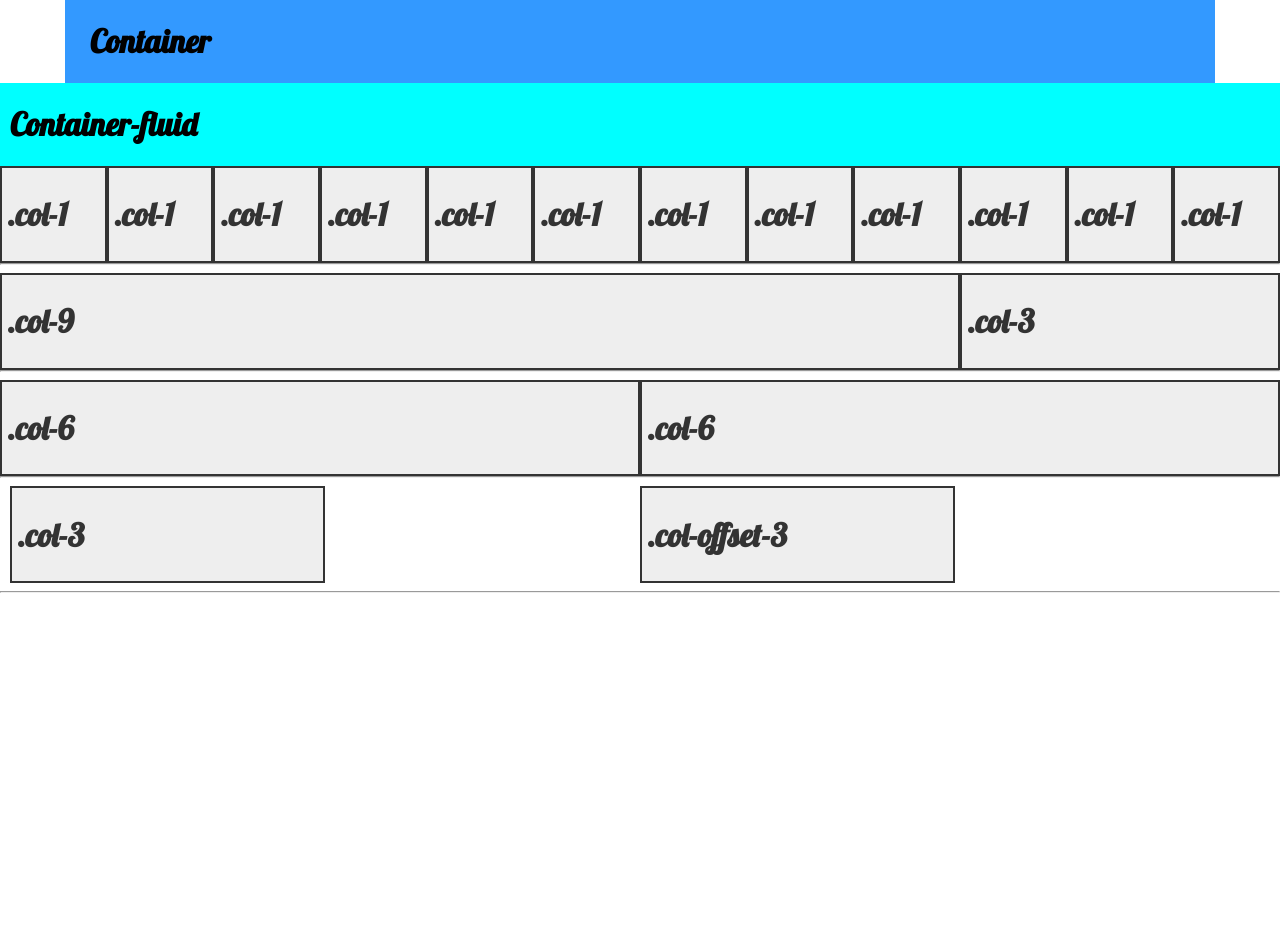
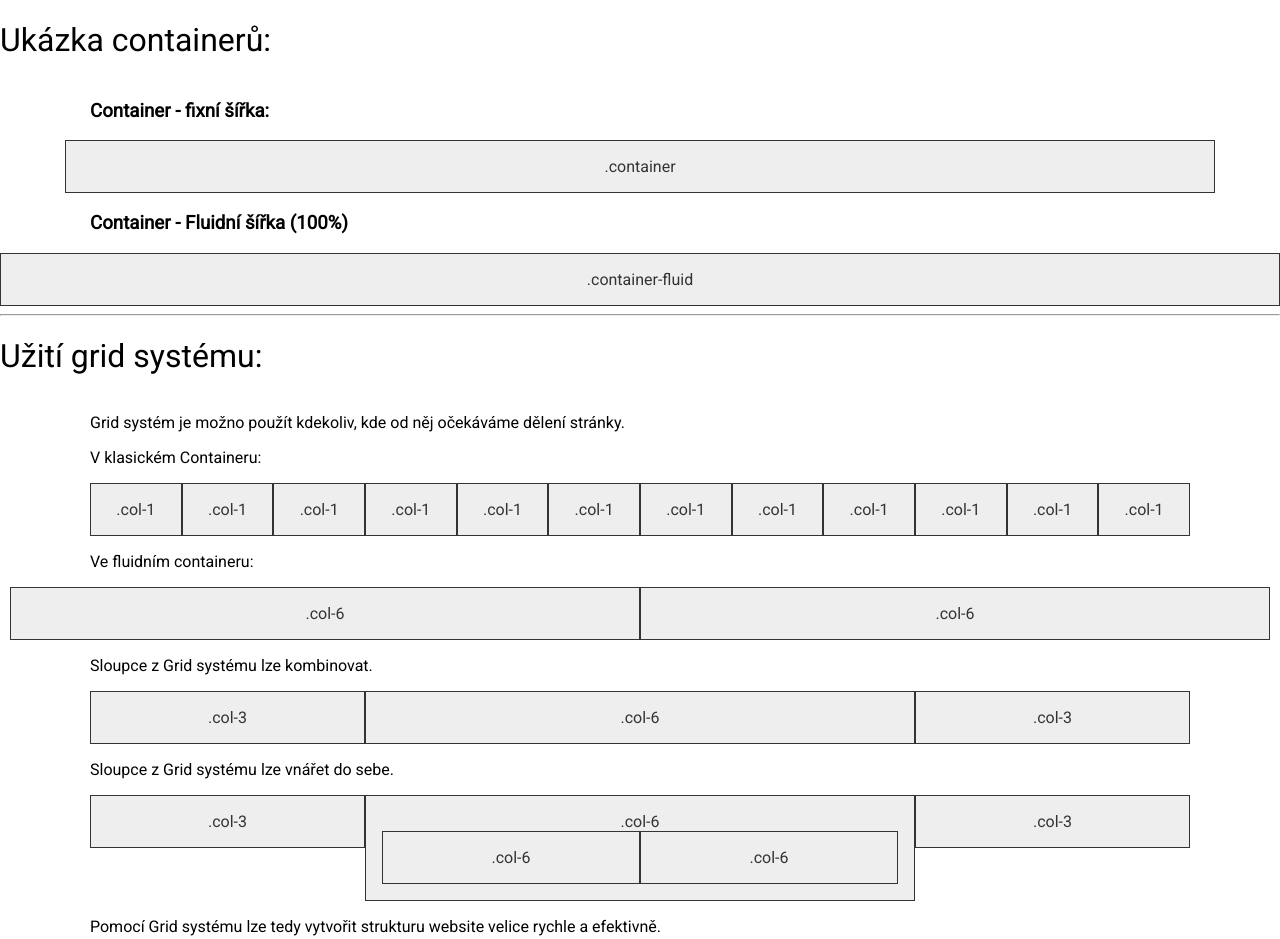
Before and after one commit to Prroky/ro-n-kov-pr-ce, a plain HTML site: page Vlastní framework/index.html in a window 1280 px wide. Shown: the top 939 px of the page. Before the commit the page ends 800 px from the top, so only its background shows below. Drawn offline with Linux system fonts and the light colour scheme.

Commit message:
Oprava Containeru, úprava Dema
opravená maximální šířka containeru - 100%, jelikož je jej možné použít
v rámci sloupce. Dále napsán koncept dema, kterého by jsi se měl držet a
pokračovat v tomto konceptu.

```diff
--- a/Vlastní framework/css/demo.css
+++ b/Vlastní framework/css/demo.css
@@ -1,34 +1,16 @@
 .col-example {
   background: #EEE;
   color: #333;
-  border: 2px solid #333;
-  padding: 5px;
-  box-sizing: border-box; /* pokud už to tam teda nemáš */
+  border: 1px solid #333;
+  text-align: center;
+  padding: 16px;
 }
 
-.container-example{
-  padding-right: 25px;
-  padding-left: 25px;
-  margin-right: auto;
-  margin-left: auto;
-  float:none;
-  overflow: auto;
-  width: 1150px;
-  box-sizing: border-box;
-  -moz-box-sizing: border-box;
-  background: rgb(51,153,255);
+h1 {
+  font-weight: 300;
 }
 
-.container-fluid-example{
-  padding-right: 10px;
-  padding-left: 10px;
-  margin-right: auto;
-  margin-left: auto;
-  overflow: auto;
-  float:none;
-  width: 100%;
-  box-sizing: border-box;
-  -moz-box-sizing: border-box;
-  background: rgb(0,255,255);
-
+.clearfix {
+  float: none;
+  clear: both;
 }
--- a/Vlastní framework/css/framework.css
+++ b/Vlastní framework/css/framework.css
@@ -1,12 +1,8 @@
-@import url(https://fonts.googleapis.com/css?family=Lobster);
-
-html{
-  font-Arial, sans-serif,
-
-}
+@import url(https://fonts.googleapis.com/css?family=Roboto&subset=latin,latin-ext);
 
 body{
   margin: 0;
+  font-family: 'Roboto', sans-serif;
 }
 
 nav,
@@ -30,9 +26,7 @@ strong {
 }
 h1 {
   margin: .67em 0;
-  font-size: 32px;
-  font-family: 'Lobster', cursive;
-
+  font-size: 2em;
 }
 img {
   border: 0;
@@ -86,6 +80,7 @@ td,th {
   float:none;
   overflow: auto;
   width: 1150px;
+  max-width: 100%;
   box-sizing: border-box;
   -moz-box-sizing: border-box;
   }
@@ -306,17 +301,3 @@ right: 16.66666667%;
 .col-offset-0 {
   margin-left: 0;
 }
-
-
-.label-info {
-
-}
-.label-success {
-
-}
-.label-warning {
-
-}
-.label-error {
-
-}
--- a/Vlastní framework/index.html
+++ b/Vlastní framework/index.html
@@ -15,90 +15,91 @@
 
   </head>
   <body>
- <div class="container-example">
-  <h1>Container</h1>
- </div>
 
- <div class="container-fluid-example">
-  <h1>Container-fluid</h1>
- </div>
-
- <div class="col-1 col-example">
-  <h1>.col-1</h1>
- </div>
- <div class="col-1 col-example">
-  <h1>.col-1</h1>
- </div>
- <div class="col-1 col-example">
-  <h1>.col-1</h1>
- </div>
- <div class="col-1 col-example">
-  <h1>.col-1</h1>
- </div>
- <div class="col-1 col-example">
-  <h1>.col-1</h1>
- </div>
- <div class="col-1 col-example">
-  <h1>.col-1</h1>
- </div>
- <div class="col-1 col-example">
-  <h1>.col-1</h1>
- </div>
- <div class="col-1 col-example">
-  <h1>.col-1</h1>
- </div>
- <div class="col-1 col-example">
-  <h1>.col-1</h1>
- </div>
- <div class="col-1 col-example">
-  <h1>.col-1</h1>
- </div>
- <div class="col-1 col-example">
-  <h1>.col-1</h1>
- </div>
- <div class="col-1 col-example">
-  <h1>.col-1</h1>
- </div>
-
+ <section>
+  <h1>Ukázka containerů:</h1>
+   <div class='container'>
+   <h3>Container - fixní šířka:</h3>
+   </div>
+   <div class="container col-example">.container</div>
+   <div class='container'><h3>Container - Fluidní šířka (100%)</h3></div>
+   <div class="container-fluid col-example">.container-fluid</div>
+ </section>
  <hr>
 
-    <div class="col-9 col-example">
-    <h1>.col-9</h1>
+ <section>
+   <h1>Užití grid systému:</h1>
+   <div class='container'>
+     <p>Grid systém je možno použít kdekoliv, kde od něj očekáváme dělení stránky.</p>
+     <p>V klasickém Containeru:</p>
    </div>
-   <div class="col-3 col-example">
-    <h1>.col-3</h1>
+   <div class="container">
+        <div class="col-1 col-example">.col-1</div>
+        <div class="col-1 col-example">.col-1</div>
+        <div class="col-1 col-example">.col-1</div>
+        <div class="col-1 col-example">.col-1</div>
+        <div class="col-1 col-example">.col-1</div>
+        <div class="col-1 col-example">.col-1</div>
+        <div class="col-1 col-example">.col-1</div>
+        <div class="col-1 col-example">.col-1</div>
+        <div class="col-1 col-example">.col-1</div>
+        <div class="col-1 col-example">.col-1</div>
+        <div class="col-1 col-example">.col-1</div>
+        <div class="col-1 col-example">.col-1</div>
    </div>
-
-  <hr>
-
-  <div class="col-6 col-example">
-      <h1>.col-6</h1>
+   <div class='container'>
+    <p>Ve fluidním containeru:</p>
+   </div>
+   <div class="container-fluid">
+        <div class="col-6 col-example">.col-6</div>
+        <div class="col-6 col-example">.col-6</div>
+   </div>
+   <div class='container'>
+    <p>Sloupce z Grid systému lze kombinovat.</p>
+    <div class="col-3 col-example">.col-3</div>
+    <div class="col-6 col-example">.col-6</div>
+    <div class="col-3 col-example">.col-3</div>
+   </div>
+   <div class='container'>
+    <p>Sloupce z Grid systému lze vnářet do sebe.</p>
+    <div class="col-3 col-example">.col-3</div>
+    <div class="col-6 col-example">
+       .col-6<br>
+       <div class="col-6 col-example">.col-6</div>
+       <div class="col-6 col-example">.col-6</div>
     </div>
-    <div class="col-6 col-example">
-      <h1>.col-6</h1>
+    <div class="col-3 col-example">.col-3</div>
+   </div>
+   <div class='container'>
+    <p>Pomocí Grid systému lze tedy vytvořit strukturu website velice rychle a efektivně.</p>
+    <div class='col-12 col-example' style='height: 300px;'>.col-12</div>
+    <div class='col-8 col-example' style='height: 500px;'>.col-8</div>
+    <div class='col-4 col-example' style='height: 250px;'>.col-4</div>
+    <div class='col-12 col-example'>.col-12</div>
+   </div>
+   <div class='container'>
+    <p>Grid systém zvládne ovšem udělat i složitější struktury:</p>
+    <div class='col-12 col-example' style='height: 300px;'>.col-12</div>
+    <div class='col-8 col-example' style='height: 500px;'>.col-8<br>
+        <div class='col-6 col-example'>.col-6<br>
+          <div class='col-12 col-example'><p>Lorem ipsum dolor sit amet consectetuer congue congue Curabitur interdum ante. Semper.</p></div>
+        </div>
+        <div class='col-6 col-example'>.col-6<br>
+          <div class='col-12 col-example'>
+            <p>Lorem ipsum dolor sit amet consectetuer congue congue Curabitur interdum ante. Semper.</p>
+            <p>Lorem ipsum dolor sit amet consectetuer congue congue Curabitur interdum ante. Semper.</p>
+          </div>
+        </div>
     </div>
-
-    <hr>
-    <div class="container-fluid">
-      <div class="col-3 col-example">
-        <h1>.col-3</h1>
-      </div>
-      <div class="col-3 col-offset-3 col-example">
-        <h1>.col-offset-3</h1>
-      </div>
-      </div>
-
-
-
-
-
-
-
-  <hr>
-
-
-
-
-
+    <div class='col-4 col-example' style='min-height: 250px;'>.col-4<br><p>Lorem ipsum dolor sit amet consectetuer congue congue Curabitur interdum ante. Semper.</p><p>Lorem ipsum dolor sit amet consectetuer congue congue Curabitur interdum ante. Semper.</p><p>Lorem ipsum dolor sit amet consectetuer congue congue Curabitur interdum ante. Semper.</p></div>
+    <div class='col-12 col-example'><p>Lorem ipsum dolor sit amet consectetuer congue congue Curabitur interdum ante. Semper.</p></div>
+   </div>
+ </section>
+ <hr>
+  <div class='container'>
+    <div class='col-6'>
+      <div class='container col-example'></div>
+    </div>
+  </div>
   </body>
 </html>
```
